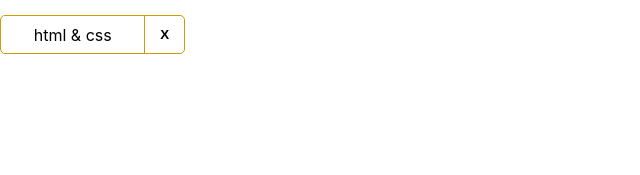
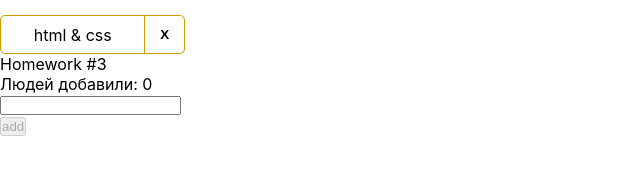
Before and after one commit to dyerman456/hws2, a React (Create React App) app: page / in a window 1280 px wide. Shown: the part 473-648 px from the top of the page, without its empty margins (0-640 px from the left). Built offline with nearby package versions, Linux system fonts and the light colour scheme.

Commit message:
solve HW3

```diff
--- a/src/s1-main/App.tsx
+++ b/src/s1-main/App.tsx
@@ -2,6 +2,7 @@
 import s from './App.module.css'
 import HW1 from '../s2-homeworks/hw01/HW1'
 import HW2 from "../s2-homeworks/hw02/HW2";
+import HW3 from "../s2-homeworks/hw03/HW3";
 
 function App() {
     return (
@@ -9,7 +10,7 @@
             <HW1/>
             {/*раскомментировать по ходу выполнения*/}
             <HW2/>
-            {/*<HW3/>*/}
+            <HW3/>
             {/*<HW4/>*/}
 
             {/*при выполнении дз 5 и более - закомментировать здесь дз 1-4, так как они есть внутри дз 5*/}
--- a/src/s2-homeworks/hw03/Greeting.tsx
+++ b/src/s2-homeworks/hw03/Greeting.tsx
@@ -1,15 +1,15 @@
-import React, {ChangeEvent, KeyboardEvent} from 'react'
+import React, {ChangeEvent} from 'react'
 import s from './Greeting.module.css'
 
 type GreetingPropsType = {
-    name: any // need to fix any
-    setNameCallback: any // need to fix any
-    addUser: any // need to fix any
-    onBlur: any // need to fix any
-    onEnter: any // need to fix any
-    error: any // need to fix any
-    totalUsers: any // need to fix any
-    lastUserName?: any // need to fix any
+    name: string // need to fix any
+    setNameCallback: (e: ChangeEvent<HTMLInputElement>) => void // need to fix any
+    addUser: () => void // need to fix any
+    onBlur: () => void // need to fix any
+    onEnter: (e: React.KeyboardEvent<HTMLInputElement>) => void // need to fix any
+    error: string // need to fix any
+    totalUsers: number // need to fix any
+    lastUserName?: string // need to fix any
 }
 
 // презентационная компонента (для верстальщика)
@@ -25,7 +25,7 @@
         lastUserName,
     } // деструктуризация пропсов
 ) => {
-    const inputClass = s.errorInput // need to fix with (?:)
+    const inputClass = error ? s.errorInput : ''// need to fix with (?:)
 
     return (
         <div id={'hw3-form'} className={s.greetingForm}>
--- a/src/s2-homeworks/hw03/GreetingContainer.tsx
+++ b/src/s2-homeworks/hw03/GreetingContainer.tsx
@@ -1,20 +1,34 @@
-import React, { ChangeEvent, KeyboardEvent, useState } from 'react'
+import React, {ChangeEvent, useState} from 'react'
 import Greeting from './Greeting'
 import { UserType } from './HW3'
 
 type GreetingContainerPropsType = {
-    users: any // need to fix any
-    addUserCallback: any // need to fix any
+    users: UserType[] // need to fix any
+    addUserCallback: (name: string) => void // need to fix any
 }
 
-export const pureAddUser = (name: any, setError: any, setName: any, addUserCallback: any) => {
+export const pureAddUser = (name: string, setError: (error: string) => void, setName: (name: string) => void, addUserCallback: (name: string) => void) => {
     // если имя пустое - показать ошибку, иначе - добавить юзера и очистить инпут
+    const trimmedName = name.trim()
+    if (!trimmedName) {
+        setError('Ошибка! Введите имя!')
+    } else {
+        addUserCallback(trimmedName)
+        setName('')
+    }
 }
 
-export const pureOnBlur = (name: any, setError: any) => { // если имя пустое - показать ошибку
+export const pureOnBlur = (name: string, setError: (error: string) => void) => { // если имя пустое - показать ошибку
+    const trimmedName = name.trim()
+    if (!trimmedName) {
+        setError('Ошибка! Введите имя!')
+    }
 }
 
-export const pureOnEnter = (e: any, addUser: any) => { // если нажата кнопка Enter - добавить
+export const pureOnEnter = (e: React.KeyboardEvent<HTMLInputElement>, addUser: () => void) => { // если нажата кнопка Enter - добавить
+    if (e.key === "Enter") {
+        addUser()
+    }
 }
 
 // более простой и понятный для новичков
@@ -26,11 +40,11 @@
     addUserCallback,
 }) => {
     // деструктуризация пропсов
-    const [name, setName] = useState<any>('') // need to fix any
-    const [error, setError] = useState<any>('') // need to fix any
+    const [name, setName] = useState<string>('') // need to fix any
+    const [error, setError] = useState<string>('') // need to fix any
 
-    const setNameCallback = (e: any) => { // need to fix any
-        setName('some name') // need to fix
+    const setNameCallback = (e: ChangeEvent<HTMLInputElement>) => { // need to fix any
+        setName(e.currentTarget.value) // need to fix
 
         error && setError('')
     }
@@ -42,12 +56,16 @@
         pureOnBlur(name, setError)
     }
 
-    const onEnter = (e: any) => {
+    const onEnter = (e: React.KeyboardEvent<HTMLInputElement>) => {
         pureOnEnter(e, addUser)
     }
 
-    const totalUsers = 0 // need to fix
-    const lastUserName = 'some name' // need to fix
+    const totalUsers = users.length // need to fix
+    let lastUserName
+    if (totalUsers) {
+        lastUserName = users[users.length - 1].name
+    }
+     // need to fix
 
     return (
         <Greeting
--- a/src/s2-homeworks/hw03/HW3.tsx
+++ b/src/s2-homeworks/hw03/HW3.tsx
@@ -4,35 +4,26 @@
 import GreetingContainer from './GreetingContainer'
 
 /*
-* 1 - описать тип UserType
-* 2 - указать нужный тип в useState с users
-* 3 - дописать типы и логику функции pureAddUserCallback и проверить её тестами
-* 4 - в файле GreetingContainer.tsx дописать типизацию пропсов
-* 5 - в файле GreetingContainer.tsx указать нужные типы в useState с name и error
-* 6 - в файле GreetingContainer.tsx дописать тип и логику функции setNameCallback
-* 7 - в файле GreetingContainer.tsx дописать логику функций pureAddUser, pureOnBlur, pureOnEnter и проверить их тестами
-* 8 - в файле GreetingContainer.tsx вычислить количество добавленных и имя последнего (totalUsers, lastUserName)
-* 9 - в файле Greeting.tsx дописать типизацию пропсов
-* 10 - в файле Greeting.tsx вычислить inputClass в зависимости от наличия ошибки
 * 11 - сделать стили в соответствии с дизайном
 * */
 
 // types
 export type UserType = {
-    _id: any // need to fix any
-    name: any // need to fix any
+    _id: string // need to fix any
+    name: string // need to fix any
 }
 
-export const pureAddUserCallback = (name: any, setUsers: any, users: any) => { // need to fix any
+export const pureAddUserCallback = (name: string, setUsers: (users: UserType[])=> void, users: UserType[]) => { // need to fix any
     const user = { // need to fix
+        _id: v1(), name
     }
     setUsers([...users, user])
 }
 
 const HW3 = () => {
-    const [users, setUsers] = useState<any>([]) // need to fix any
+    const [users, setUsers] = useState<UserType[]>([]) // need to fix any
 
-    const addUserCallback = (name: any) => { // need to fix any
+    const addUserCallback = (name: string) => { // need to fix any
         pureAddUserCallback(name, setUsers, users)
     }
 
```
